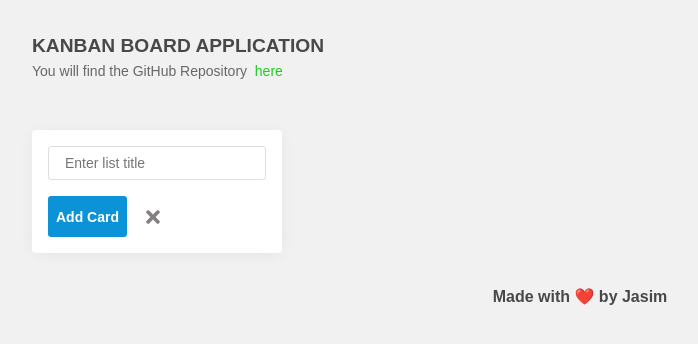
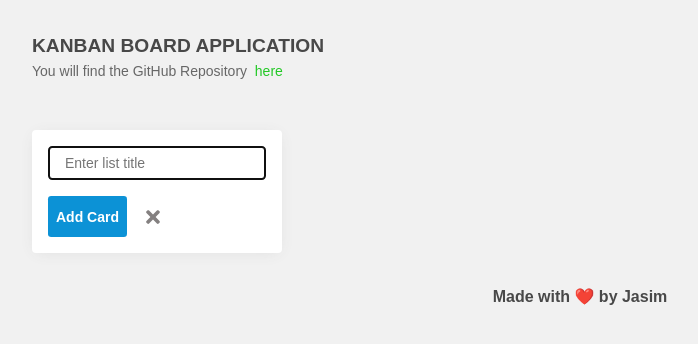
Before and after one commit to devjasim/kanban-board-app, a React (Create React App) app: page / in a window 1280 px wide. Both pictures are taken after a click on the button "Add a List". Shown: the top 344 px of the page, without its empty margins (60-758 px from the left). Built offline with nearby package versions, Linux system fonts and the light colour scheme.

Commit message:
Refector Components

```diff
--- /dev/null
+++ b/src/components/content/AddList.tsx
@@ -0,0 +1,48 @@
+import React, { ChangeEvent, Dispatch, FormEvent, SetStateAction, useEffect, useRef } from 'react';
+import AddButton from './AddButton';
+import InputError from './InputError';
+
+interface Props {
+  handleSubmit: (e: FormEvent<HTMLFormElement>) => void;
+  handleChange: (e: ChangeEvent<HTMLInputElement>) => void;
+  inputValue: string;
+  error: boolean;
+  setShowComponent: Dispatch<SetStateAction<boolean>>;
+}
+
+const AddList = (props: Props) => {
+  const { handleSubmit, handleChange, inputValue, error, setShowComponent } = props;
+
+  const inputFocusRef = useRef<HTMLInputElement>(null);
+
+  useEffect(() => {
+    if (inputFocusRef.current) {
+      inputFocusRef.current.focus();
+    }
+  }, []);
+
+  return (
+    <div className="add__list__input">
+      <form onSubmit={handleSubmit}>
+        <input
+          ref={inputFocusRef}
+          onChange={handleChange}
+          value={inputValue}
+          type="text"
+          placeholder="Enter list title"
+        />
+        {error && <InputError title="This is field is reuqired!" />}
+        <AddButton
+          type="submit"
+          handleClose={() => setShowComponent(false)}
+          size={20}
+          iconPosition="right"
+          title="Add Card"
+          color="primary"
+        />
+      </form>
+    </div>
+  );
+};
+
+export default AddList;
--- a/src/components/content/EditForm.tsx
+++ b/src/components/content/EditForm.tsx
@@ -1,5 +1,5 @@
 import Button from 'components/Button';
-import React, { ChangeEvent, FormEvent } from 'react';
+import React, { ChangeEvent, FormEvent, useEffect, useRef } from 'react';
 import { BsCheckLg } from 'react-icons/bs';
 import '../../assets/scss/EditForm.styles.scss';
 
@@ -14,10 +14,20 @@ interface EditFormProps {
 
 const EditForm = (props: EditFormProps) => {
   const { handleChange, handleSubmit, inputValue, id, placeholder, name } = props;
+
+  const focusRef = useRef<HTMLInputElement>(null);
+
+  useEffect(() => {
+    if (focusRef?.current) {
+      focusRef.current.focus();
+    }
+  }, []);
+
   return (
     <form className="flex__between edit__form" onSubmit={(e) => handleSubmit(e, id)}>
       <input
         name={name}
+        ref={focusRef}
         placeholder={placeholder}
         onChange={handleChange}
         type="text"
--- a/src/components/content/Lists.tsx
+++ b/src/components/content/Lists.tsx
@@ -131,7 +131,7 @@ const Lists = (props: ListProp) => {
 
       {/* Card Lists Component */}
       {cardLists
-        .filter((item) => item.status === data.title)
+        .filter((item) => item.status === data.status)
         .map((card) => (
           <CardItems cardLists={cardLists} setCardLists={setCardLists} key={card.id} data={card} />
         ))}
--- a/src/components/content/index.tsx
+++ b/src/components/content/index.tsx
@@ -1,16 +1,13 @@
 import Button from 'components/Button';
 import { BoardListProp, CardListProp } from 'components/Models';
 import uniqueId from 'components/utils';
-import React, { useCallback, useEffect, useRef, useState } from 'react';
+import React, { useCallback, useEffect, useState } from 'react';
 import { BiPlus } from 'react-icons/bi';
 import '../../assets/scss/Board.styles.scss';
-import AddButton from './AddButton';
-import InputError from './InputError';
+import AddList from './AddList';
 import Lists from './Lists';
 
 const Content = () => {
-  const inputFocusRef = useRef<HTMLInputElement>(null);
-
   const [showAddListInput, setShowAddListInput] = useState<boolean>(false);
   const [boardValue, setBoardValue] = useState<string>('');
   const [boardObj, setBoardObj] = useState<BoardListProp>();
@@ -79,14 +76,6 @@ const Content = () => {
     }
   };
 
-  useEffect(() => {
-    if (inputFocusRef.current) {
-      inputFocusRef.current.focus();
-    }
-  }, []);
-
-  console.log('LIST INPUT REF', inputFocusRef);
-
   console.log('BOARD', boardValue);
   console.log('BOARD', boardLists);
 
@@ -121,26 +110,13 @@ const Content = () => {
 
       {/* Add List Input Component  */}
       {showAddListInput && (
-        <div className="add__list__input">
-          <form onSubmit={handleFormSubmit}>
-            <input
-              ref={inputFocusRef}
-              onChange={handleChange}
-              value={boardValue}
-              type="text"
-              placeholder="Enter list title"
-            />
-            {error && <InputError title="This is field is reuqired!" />}
-            <AddButton
-              type="submit"
-              handleClose={() => setShowAddListInput(false)}
-              size={20}
-              iconPosition="right"
-              title="Add Card"
-              color="primary"
-            />
-          </form>
-        </div>
+        <AddList
+          handleChange={handleChange}
+          handleSubmit={handleFormSubmit}
+          inputValue={boardValue}
+          error={error}
+          setShowComponent={setShowAddListInput}
+        />
       )}
     </div>
   );
```
